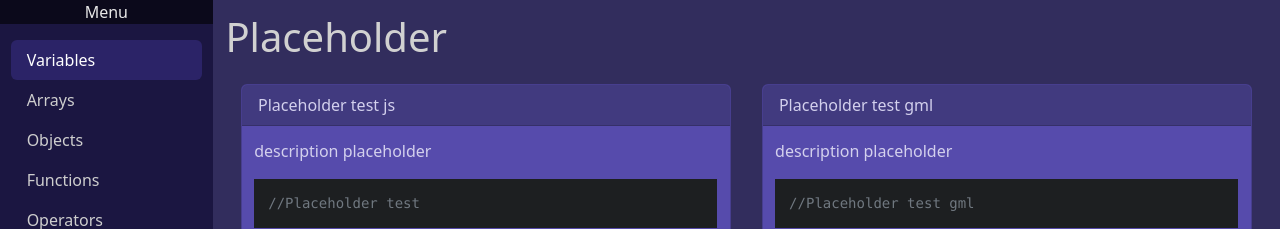
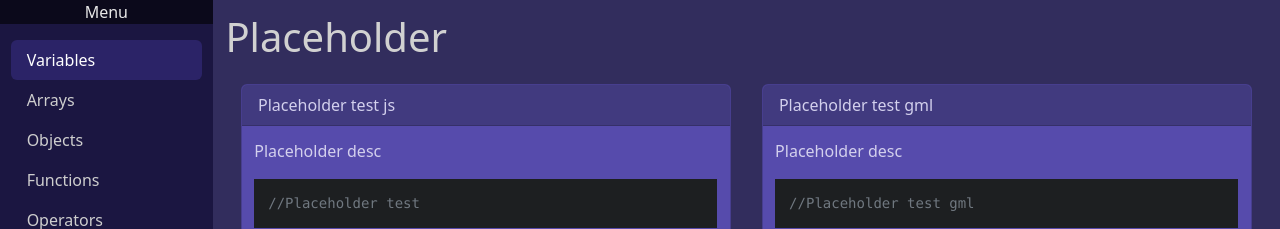
Before and after one commit to pasiastazebra/gml-cheatsheet, a React (Vite) app in the folder gml-cheatsheet/: page / in a window 1280 px wide. Shown: the top 229 px of the page. Built offline with nearby package versions, Linux system fonts and the light colour scheme.

Commit message:
added description

```diff
--- a/gml-cheatsheet/src/App.tsx
+++ b/gml-cheatsheet/src/App.tsx
@@ -6,18 +6,20 @@ import PageNavbar from "./PageNavbar.tsx";
 function App() {
   interface PageContent {
     pageTitle: string;
-    jSide: { title: string; code: string };
-    gmlSide: { title: string; code: string };
+    jSide: { title: string; desc: string; code: string };
+    gmlSide: { title: string; desc: string; code: string };
   }
 
   const placeholder = {
     pageTitle: "Placeholder",
     jSide: {
       title: "Placeholder test js",
+      desc: "Placeholder desc",
       code: `//Placeholder test`,
     },
     gmlSide: {
       title: "Placeholder test gml",
+      desc: "Placeholder desc",
       code: `//Placeholder test gml`,
     },
   };
--- a/gml-cheatsheet/src/PageContent.tsx
+++ b/gml-cheatsheet/src/PageContent.tsx
@@ -3,6 +3,7 @@ import "./pagecontent.css";
 
 interface PageSideObjectProps {
   title: string;
+  desc: string;
   code: string;
 }
 interface PageContentProps {
@@ -16,8 +17,12 @@ function PageContent({ pageTitle, jSide, gmlSide }: PageContentProps) {
     <div className="page-content">
       <h1>{pageTitle}</h1>
       <div className="page-content-articles">
-        <PageSide title={jSide.title} code={jSide.code} />
-        <PageSide title={gmlSide.title} code={gmlSide.code} />
+        <PageSide title={jSide.title} desc={jSide.desc} code={jSide.code} />
+        <PageSide
+          title={gmlSide.title}
+          desc={gmlSide.desc}
+          code={gmlSide.code}
+        />
       </div>
     </div>
   );
--- a/gml-cheatsheet/src/PageNavbar.tsx
+++ b/gml-cheatsheet/src/PageNavbar.tsx
@@ -11,10 +11,12 @@ function PageNavbar({ onNavClick }: any) {
     pageTitle: "Variables",
     jSide: {
       title: "Variables test js",
+      desc: "Variable description",
       code: `//Variables test`,
     },
     gmlSide: {
       title: "Variables test gml",
+      desc: "Variable test desc",
       code: `//Variables test gml`,
     },
   };
@@ -23,10 +25,12 @@ function PageNavbar({ onNavClick }: any) {
     pageTitle: "Objects",
     jSide: {
       title: "Objects test js",
+      desc: "Object description",
       code: `//Objects test`,
     },
     gmlSide: {
       title: "Objects test gml",
+      desc: "Object test desc",
       code: `//Objects test gml`,
     },
   };
--- a/gml-cheatsheet/src/PageSide.tsx
+++ b/gml-cheatsheet/src/PageSide.tsx
@@ -7,10 +7,11 @@ import "./pageside.css";
 
 interface Props {
   title: string;
+  desc: string;
   code: string;
 }
 
-function PageSide({ title, code }: Props) {
+function PageSide({ title, desc, code }: Props) {
   useEffect(() => {
     hljs.highlightAll();
   }, []);
@@ -20,9 +21,7 @@ function PageSide({ title, code }: Props) {
       <Card className="page-side-card">
         <Card.Header className="page-side-card-title">{title}</Card.Header>
         <div className="page-side-card-wrapper">
-          <Card.Text className="page-side-card-description">
-            description placeholder
-          </Card.Text>
+          <Card.Text className="page-side-card-description">{desc}</Card.Text>
           <Card.Text>
             <pre>
               <code>{code}</code>
```
